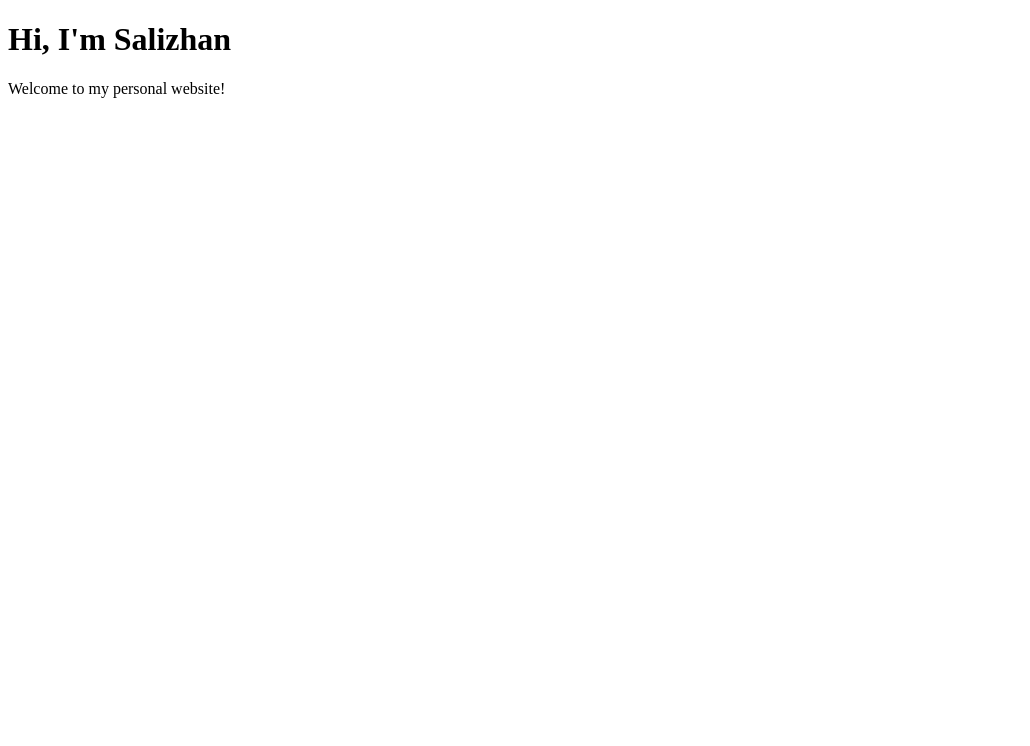
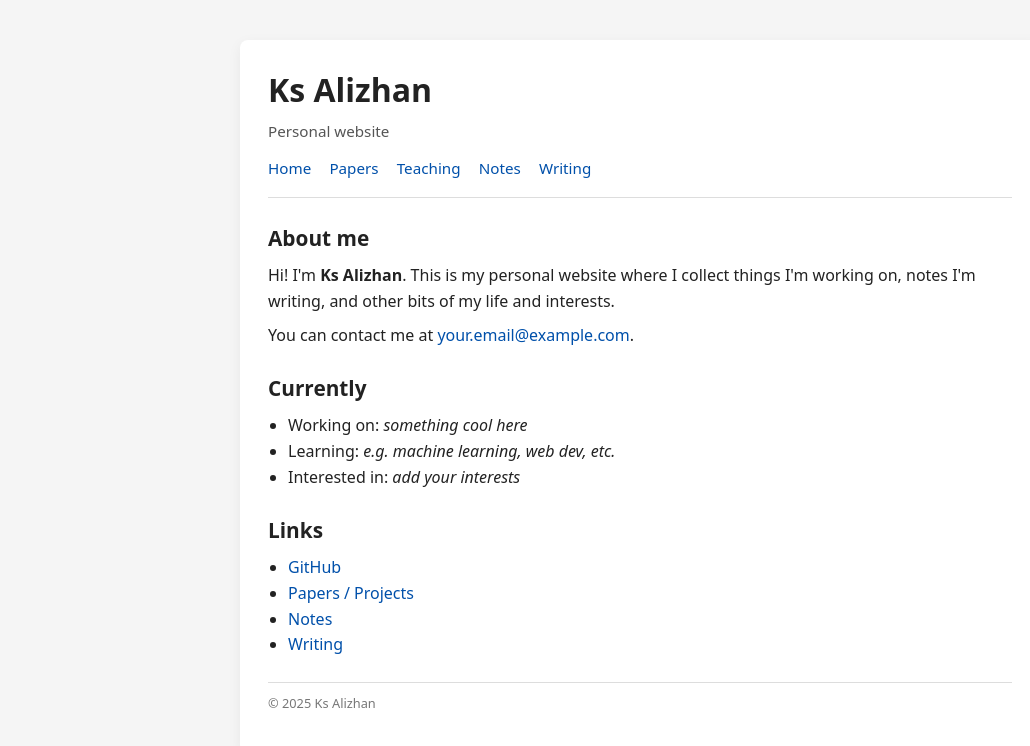
Before and after one commit to ksalizhan/ksalizhan.github.io, a plain HTML site: page index.html in a window 1280 px wide. Shown: the whole page, without its empty margins (0-1030 px from the left). Drawn offline with Linux system fonts and the light colour scheme.

Commit message:
Revamp index.html for personal website

```diff
--- a/index.html
+++ b/index.html
@@ -1,11 +1,66 @@
 <!DOCTYPE html>
-<html>
-  <head>
-    <meta charset="UTF-8">
-    <title>Salizhan Kylychbekov</title>
-  </head>
-  <body>
-    <h1>Hi, I'm  Salizhan</h1>
-    <p>Welcome to my personal website!</p>
-  </body>
+<html lang="en">
+<head>
+  <meta charset="UTF-8">
+  <title>Ks Alizhan</title>
+  <link rel="stylesheet" href="style.css">
+</head>
+<body>
+  <div class="page">
+    <header>
+      <h1 class="site-title">Ks Alizhan</h1>
+      <p class="tagline">Personal website</p>
+
+      <nav class="nav">
+        <a href="index.html">Home</a>
+        <a href="papers.html">Papers</a>
+        <a href="teaching.html">Teaching</a>
+        <a href="notes.html">Notes</a>
+        <a href="writing.html">Writing</a>
+      </nav>
+    </header>
+
+    <main>
+      <section>
+        <h2>About me</h2>
+        <p>
+          Hi! I'm <strong>Ks Alizhan</strong>. This is my personal website where I collect
+          things I'm working on, notes I'm writing, and other bits of my life and interests.
+        </p>
+        <p>
+          You can contact me at
+          <a href="mailto:your.email@example.com">your.email@example.com</a>.
+        </p>
+      </section>
+
+      <section>
+        <h2>Currently</h2>
+        <ul>
+          <li>Working on: <em>something cool here</em></li>
+          <li>Learning: <em>e.g. machine learning, web dev, etc.</em></li>
+          <li>Interested in: <em>add your interests</em></li>
+        </ul>
+      </section>
+
+      <section>
+        <h2>Links</h2>
+        <ul>
+          <li><a href="https://github.com/ksalizhan">GitHub</a></li>
+          <li><a href="papers.html">Papers / Projects</a></li>
+          <li><a href="notes.html">Notes</a></li>
+          <li><a href="writing.html">Writing</a></li>
+        </ul>
+      </section>
+    </main>
+
+    <footer>
+      <p>&copy; <span id="year"></span> Ks Alizhan</p>
+    </footer>
+  </div>
+
+  <script>
+    // Automatically set current year
+    document.getElementById('year').textContent = new Date().getFullYear();
+  </script>
+</body>
 </html>
```
